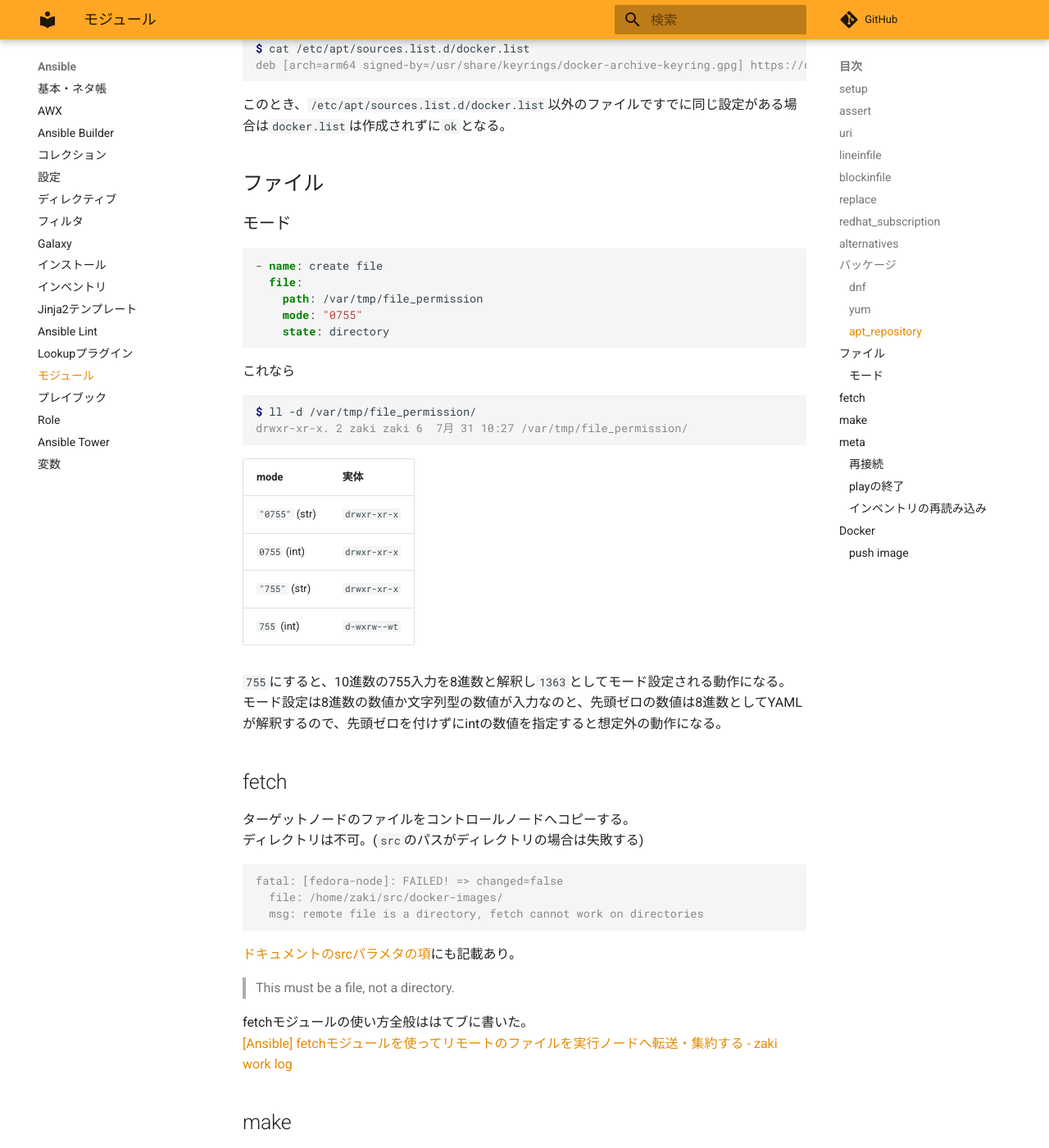
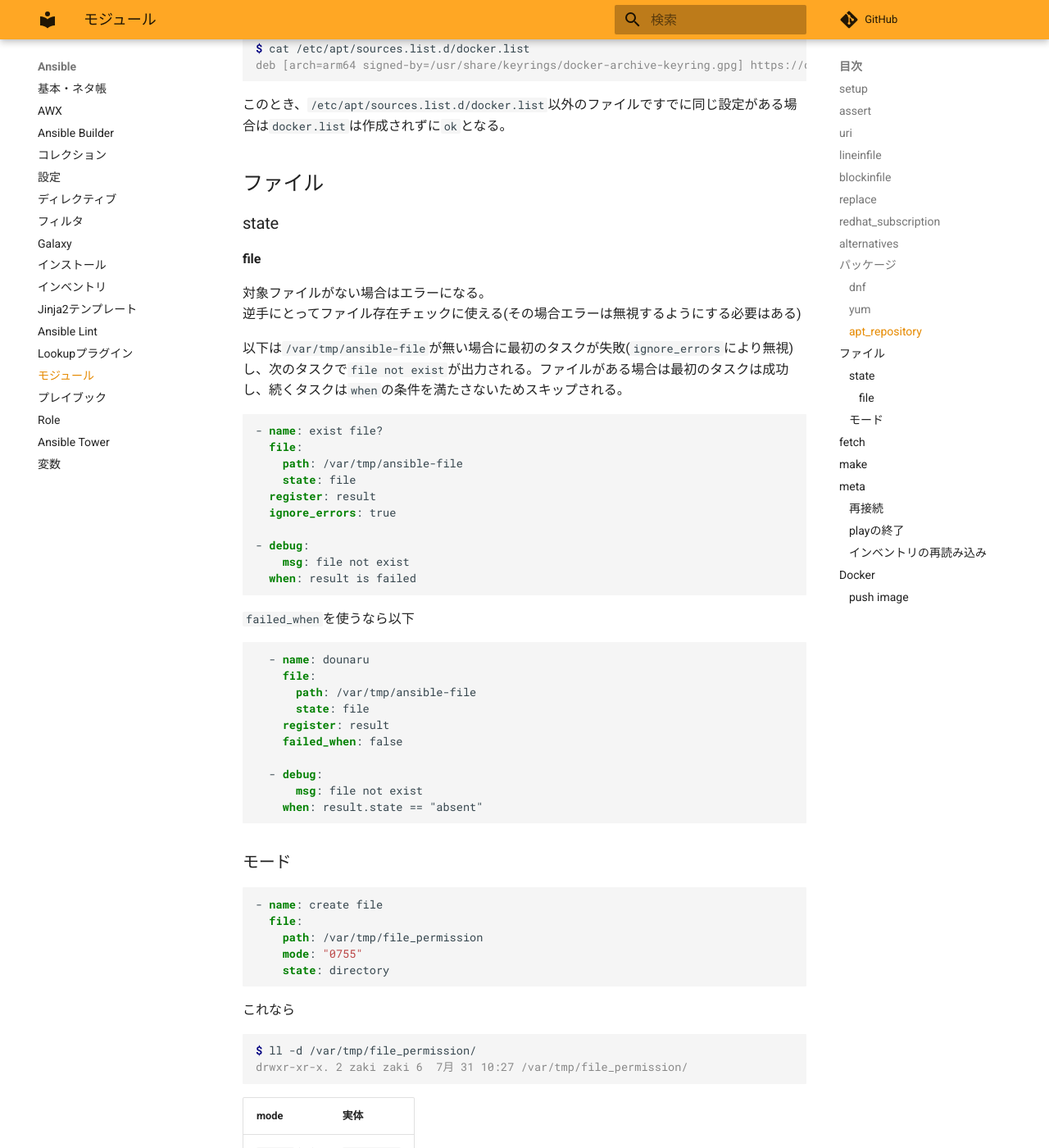
Before and after one commit to zaki-lknr/docs, an MkDocs documentation site: the page built from docs/Ansible/module.md, in a window 1280 px wide and 1400 px high, scrolled down 6217 px. Shown: the whole window at 82% size. Built offline with MkDocs 1.6.1 and Material for MkDocs 9.7.7, drawn with Linux system fonts in a browser that asks for light colours; comment, search, counter and statistics services are not loaded.

Commit message:
add: ansible/module: fileの存在チェック

````diff
--- a/docs/Ansible/module.md
+++ b/docs/Ansible/module.md
@@ -289,6 +289,43 @@ deb [arch=arm64 signed-by=/usr/share/keyrings/docker-archive-keyring.gpg] https:
 
 ## ファイル
 
+### state
+
+#### file
+
+対象ファイルがない場合はエラーになる。
+逆手にとってファイル存在チェックに使える(その場合エラーは無視するようにする必要はある)
+
+以下は`/var/tmp/ansible-file`が無い場合に最初のタスクが失敗(`ignore_errors`により無視)し、次のタスクで`file not exist`が出力される。ファイルがある場合は最初のタスクは成功し、続くタスクは`when`の条件を満たさないためスキップされる。
+
+```yaml
+- name: exist file?
+  file:
+    path: /var/tmp/ansible-file
+    state: file
+  register: result
+  ignore_errors: true
+
+- debug:
+    msg: file not exist
+  when: result is failed
+```
+
+`failed_when`を使うなら以下
+
+```yaml
+  - name: dounaru
+    file:
+      path: /var/tmp/ansible-file
+      state: file
+    register: result
+    failed_when: false
+
+  - debug:
+      msg: file not exist
+    when: result.state == "absent"
+```
+
 ### モード
 
 ```yaml
````
